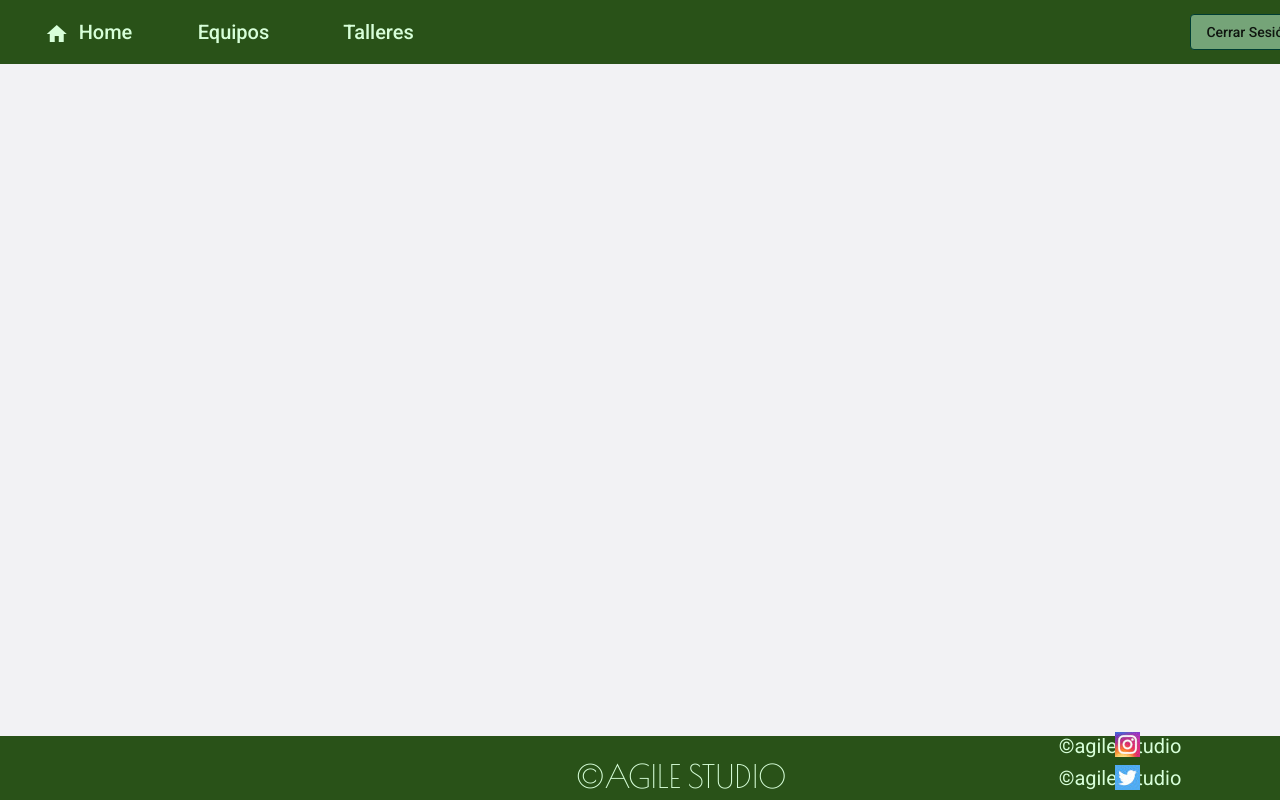
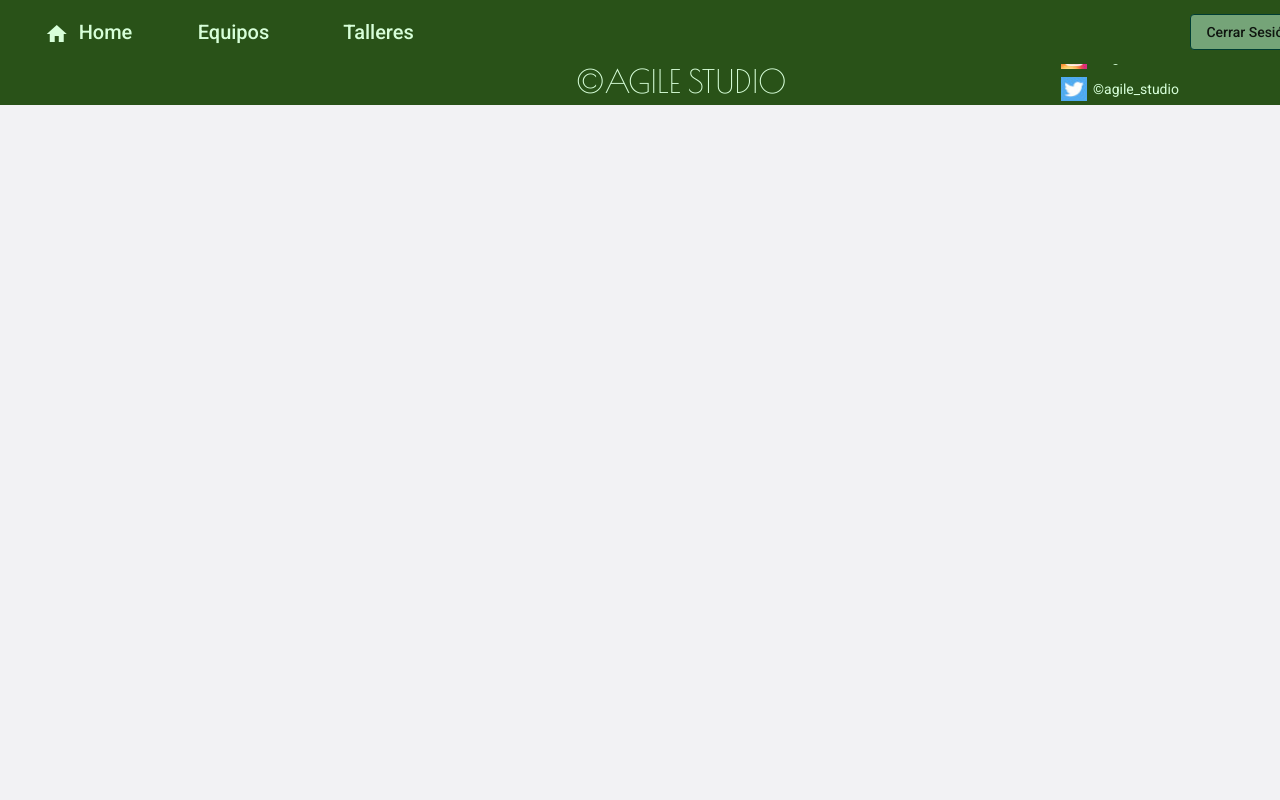
Before and after one commit to lucia2cv/AgileStudio, an Angular app in the folder frontend/: page /home in a window 1280 px wide. Built offline with nearby package versions, Linux system fonts and the light colour scheme.

Commit message:
fix: fixed footer images and text

```diff
--- a/frontend/src/app/components/footer/footer.component.css
+++ b/frontend/src/app/components/footer/footer.component.css
@@ -1,36 +1,40 @@
-#footer{
-  position: absolute;
+.footer{
+  display: flex;
+  position: relative;
   background-color: #295218;
-  bottom: 0px;
-  width: 100%;
-  height: 8%;
+  min-width: 50%;
+  top: 5.1vh;
+  width: 100vw;
+  height: 8vh;
   color: #D7FFD9;
 }
-#nombre{
-  font-size: xx-large;
+.nombre{
+  font-size: 2rem;
   padding-top: 30px;
   padding-left: 60%;
   /*font-family: Shadows Into Light;*/
   font-family: Poiret One;
 }
-#contenedorNombre{
-  width: 75%;
+.contenedorNombre{
+  width: 75vw;
 }
-#contenedorRedes{
-  position: absolute;
-  bottom: 0px;
-  right: 0px;
-  width: 25%;
-  font-size: 20px;
-  text-align: center;
+.contenedorRedes{
+  display: flex;
+  flex-direction: column;
+  justify-content: space-around;
+  width: 25vw;
 }
-#imageInsta{
-  position: absolute;
-  bottom: 43px;
-  right: 140px;
+.contenedorRedes__grid{
+  display: flex;
+  flex-direction: row;
+  justify-content: center;
+  align-items: center;
 }
-#imageTwitter{
-  position: absolute;
-  bottom: 10px;
-  right: 140px;
+.contenedorRedes__grid-text{
+  margin-bottom: 0;
+  margin-left: 0.5vw
 }
+.imageInsta{
+  width: 2vw;
+  height: 3vh;
+}
--- a/frontend/src/app/components/footer/footer.component.html
+++ b/frontend/src/app/components/footer/footer.component.html
@@ -1,13 +1,17 @@
 
-<div id="footer">
-  <div id="contenedorNombre">
-      <p id="nombre" >&copy;AGILE STUDIO</p>
+<div class="footer">
+  <div class="contenedorNombre">
+      <p class="nombre" >&copy;AGILE STUDIO</p>
   </div>
 
-  <div id="contenedorRedes">
-    <img id="imageInsta" src="assets/insta.jpg">
-    <p> &copy;agile_studio</p>
-    <img id="imageTwitter" src="assets/twitter.jpg">
-    <p> &copy;agile_studio</p>
-  </div>
+    <div class="contenedorRedes">
+      <div class="contenedorRedes__grid">
+        <img class="imageInsta" src="assets/insta.jpg">
+        <p class="contenedorRedes__grid-text"> &copy;agile_studio</p>
+      </div>
+      <div class="contenedorRedes__grid">
+        <img class="imageInsta" src="assets/twitter.jpg">
+        <p class="contenedorRedes__grid-text"> &copy;agile_studio</p>
+      </div>
+    </div>
 </div>
```
